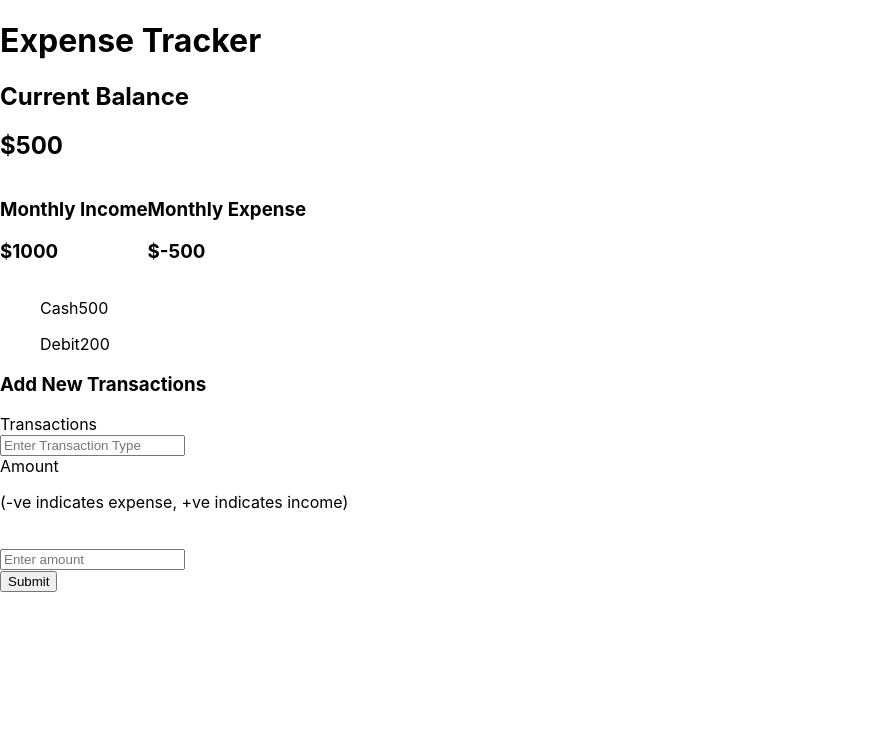
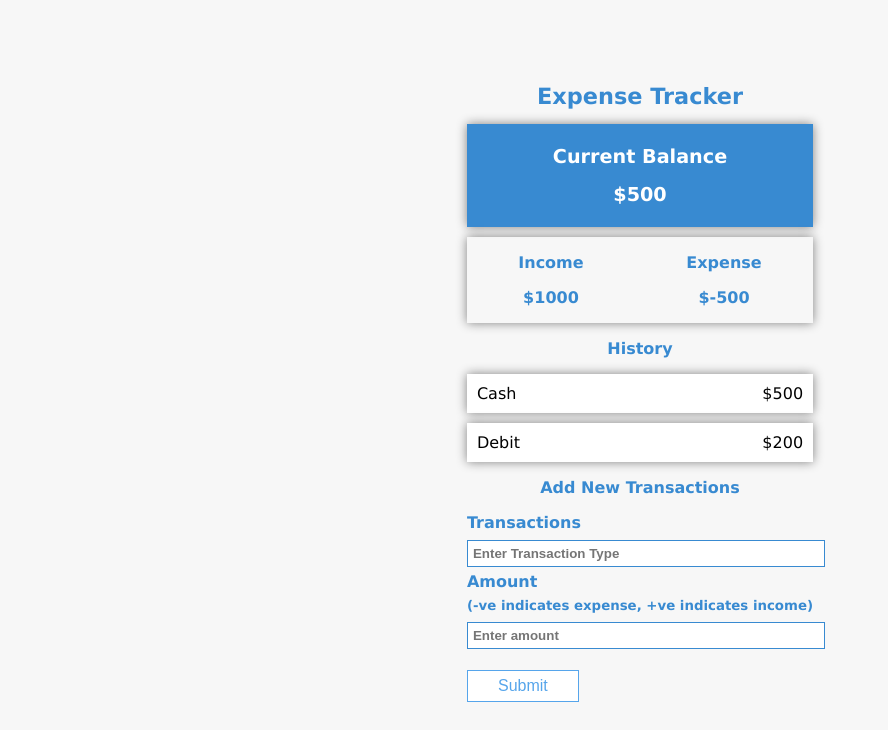
Before and after one commit to MaaviaAsghar4/expensetracker, a React (Create React App) app: page / in a window 1280 px wide. Shown: the top 730 px of the page, without its empty margins (0-888 px from the left). Built offline with nearby package versions, Linux system fonts and the light colour scheme.

Commit message:
UI of Expense Tracker completed

```diff
--- a/src/App.css
+++ b/src/App.css
@@ -1,7 +1,92 @@
-.flexing {
+body{
+    box-sizing: border-box;
+    text-align: center;
+    min-height: 95vh;
+    font-family: Verdana, Geneva, Tahoma, sans-serif;
+    background-color: #f7f7f7;
     display: flex;
+    align-items: center;
+    justify-content: center;
+    margin: 5px 0 0 0;
 }
 
-.list-style {
+
+h1{
+    font-size: 1.4rem;
+    color: #388ad1;
+}
+
+h2{
+    font-size: 1.2rem;
+    text-align: center;
+}
+
+.expense-tracking{
+    background-color: #388ad1;
+    color: white;
+    padding: 5px;
+    box-shadow: 0 0 10px gray;
+}
+
+h3{
+    font-size: 1rem;
+    color: #388ad1;
+}
+
+.flexing{
+    display: flex;
+    align-items: center;
+    justify-content: space-around;
+    margin-top: 10px;
+    box-shadow: 0 0 10px gray;
+}
+
+.list-style{
+    margin: 0;
+    padding: 0;
+}
+
+.list-style li{
     list-style-type: none;
+    display: flex;
+    justify-content: space-between;
+    margin: 10px auto;
+    padding: 10px 10px;
+    background-color: #ffffff;
+    box-shadow: 0 0 10px gray;
 }
+
+.form-transaction{
+    text-align: left;
+    color: #388ad1;
+    font-weight: bold;
+}
+
+.form-transaction input{
+    width: 100%;
+    margin: 8px 0 5px 0;
+    padding: 5px;
+    border: 1px solid #388ad1;
+    color: #388ad1;
+    font-weight: bold;
+}
+
+.form-transaction input:hover{
+    transform: translateY(-0.2rem);
+    transition: transform 150ms;
+}
+
+.form-transaction input:focus{
+    outline: none;
+}
+
+.form-transaction button{
+    margin-top: 1rem;
+    font-size: 1rem;
+    padding: 0.4rem 0;
+    width: 7rem;
+    border: 0.1rem solid #56a5eb;
+    text-decoration: none;
+    color: #56a5eb;
+    background-color: white;
+}
--- a/src/App.js
+++ b/src/App.js
@@ -9,7 +9,7 @@ import {Addtransactions} from "./Components/Addtransactions"
 function App() {
 
   return (
-    <div>
+    <div className="container">
       <Header />
       <Expensetracking />
       <IncomeExpense />
--- a/src/Components/Addtransactions.js
+++ b/src/Components/Addtransactions.js
@@ -4,14 +4,14 @@ export function Addtransactions() {
     return (
         <div>
             <h3>Add New Transactions</h3>
-            <form>
+            <form className="form-transaction">
             <label for="transactions">Transactions</label>
             <br></br>
             <input type="text" placeholder="Enter Transaction Type" />
             <br></br>
             <label for="amount">Amount</label>
             <br></br>
-            <p>(-ve indicates expense, +ve indicates income)</p>
+            <sub>(-ve indicates expense, +ve indicates income)</sub>
             <br></br>
             <input type="number" placeholder="Enter amount" />
             <br></br>
--- a/src/Components/Expensetracking.js
+++ b/src/Components/Expensetracking.js
@@ -2,7 +2,7 @@ import React from "react";
 
 export function Expensetracking() {
     return (
-    <div>
+    <div className="expense-tracking">
         <h2>Current Balance</h2>
         <h2>$500</h2>
     </div>
--- a/src/Components/History.js
+++ b/src/Components/History.js
@@ -2,23 +2,18 @@ import React from "react";
 
 export function History() {
     return (
-        <div>
+        <div className="history">
             <div>
-            <ul>
-                <div className="list-style">
+                <h3>History</h3>
+            <ul className="list-style">
                 <li>
-                    <p>
                         <span>Cash</span>
-                        <span>500</span>
-                    </p>
+                        <span>$500</span>
                 </li>
                 <li>
-                    <p>
                         <span>Debit</span>
-                        <span>200</span>
-                    </p>
+                        <span>$200</span>
                 </li>
-                </div>
             </ul>
             </div>
         </div>
--- a/src/Components/IncomeExpense.js
+++ b/src/Components/IncomeExpense.js
@@ -4,11 +4,11 @@ export function IncomeExpense() {
     return (
         <div className="flexing">
             <div>
-                <h3>Monthly Income</h3>
+                <h3>Income</h3>
                 <h3>$1000</h3>
             </div>
             <div>
-                <h3>Monthly Expense</h3>
+                <h3>Expense</h3>
                 <h3>$-500</h3>
             </div>
         </div>
```
